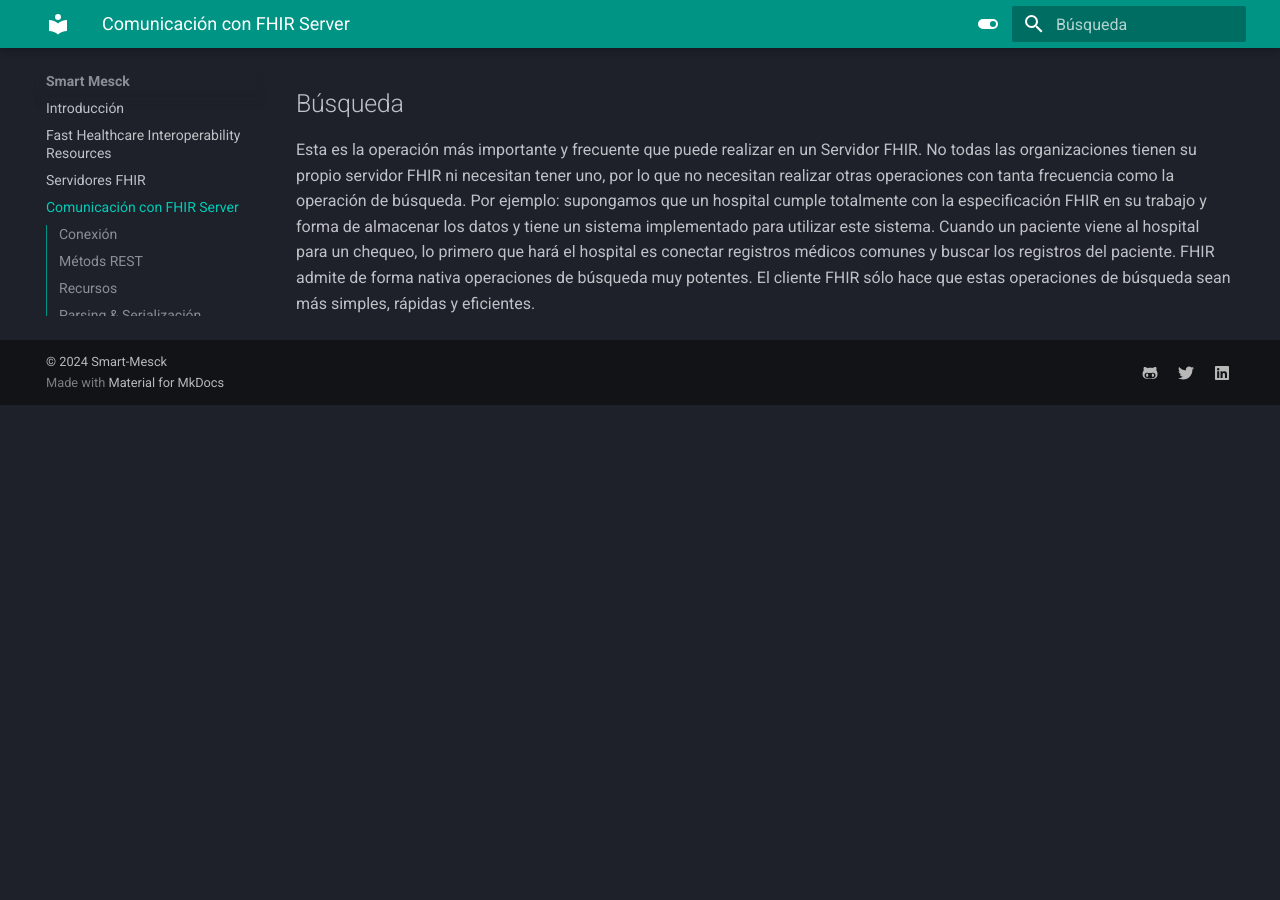
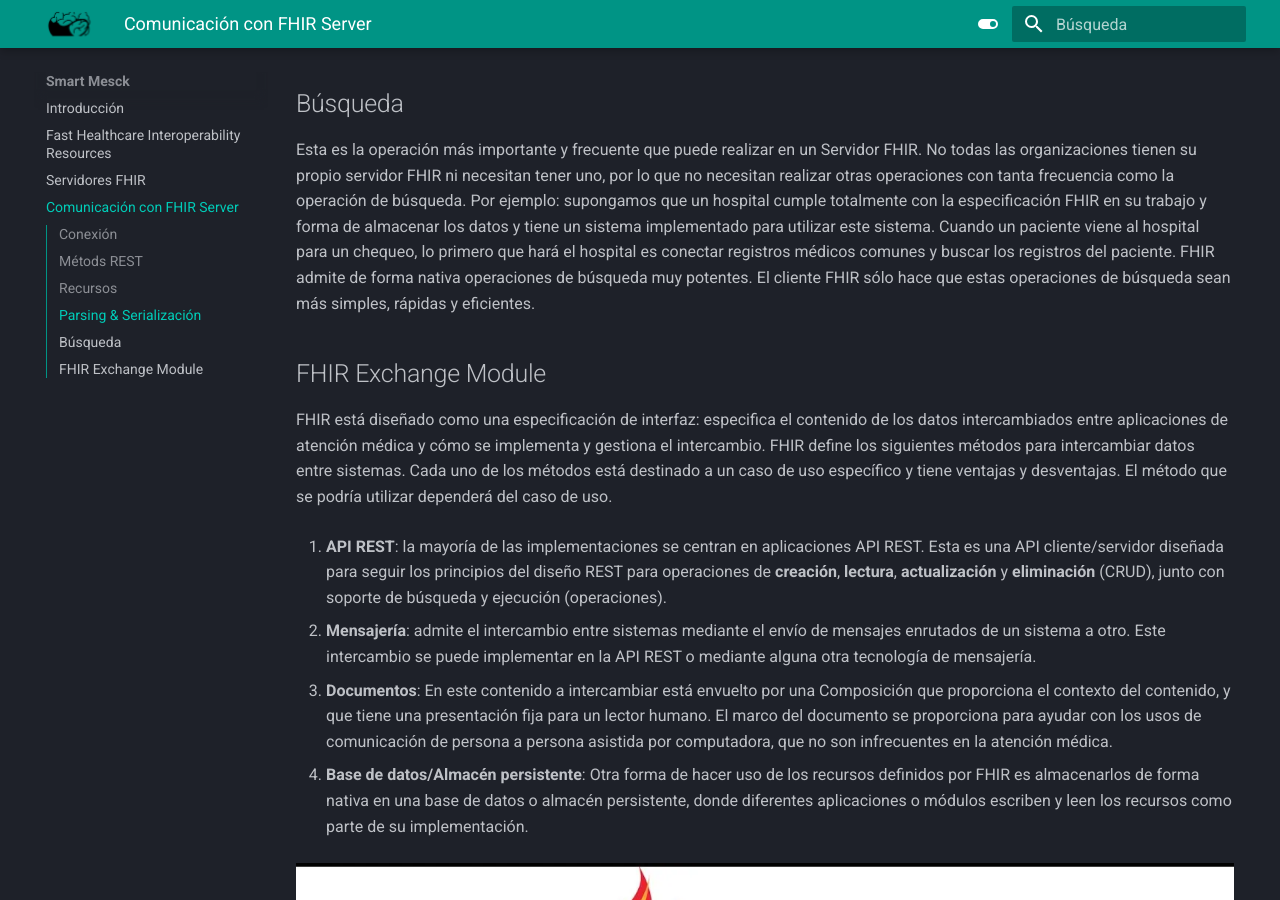
Before and after one commit to DarkNacho/Smart-Mesck, an MkDocs documentation site: the page built from docs/Smart-Mesck/fhirclient.md, in a window 1280 px wide and 900 px high, scrolled down 4324 px. Built offline with MkDocs 1.6.1 and Material for MkDocs 9.7.7, drawn with Linux system fonts in a browser that asks for light colours; before the commit the page ends 4729 px from its top, so only the background shows below that.

Commit message:
icon added

```diff
--- a/docs/Smart-Mesck/fhirclient.md
+++ b/docs/Smart-Mesck/fhirclient.md
@@ -38,3 +38,20 @@ El análisis es un proceso de conversión de una cadena válida en un objeto FHI
 ## Búsqueda
 
 Esta es la operación más importante y frecuente que puede realizar en un Servidor FHIR. No todas las organizaciones tienen su propio servidor FHIR ni necesitan tener uno, por lo que no necesitan realizar otras operaciones con tanta frecuencia como la operación de búsqueda. Por ejemplo: supongamos que un hospital cumple totalmente con la especificación FHIR en su trabajo y forma de almacenar los datos y tiene un sistema implementado para utilizar este sistema. Cuando un paciente viene al hospital para un chequeo, lo primero que hará el hospital es conectar registros médicos comunes y buscar los registros del paciente. FHIR admite de forma nativa operaciones de búsqueda muy potentes. El cliente FHIR sólo hace que estas operaciones de búsqueda sean más simples, rápidas y eficientes.
+
+
+
+
+## FHIR Exchange Module
+
+FHIR está diseñado como una especificación de interfaz: especifica el contenido de los datos intercambiados entre aplicaciones de atención médica y cómo se implementa y gestiona el intercambio. FHIR define los siguientes métodos para intercambiar datos entre sistemas. Cada uno de los métodos está destinado a un caso de uso específico y tiene ventajas y desventajas. El método que se podría utilizar dependerá del caso de uso.
+
+1. **API REST**: la mayoría de las implementaciones se centran en aplicaciones API REST. Esta es una API cliente/servidor diseñada para seguir los principios del diseño REST para operaciones de **creación**, **lectura**, **actualización** y **eliminación** (CRUD), junto con soporte de búsqueda y ejecución (operaciones).
+
+1. **Mensajería**: admite el intercambio entre sistemas mediante el envío de mensajes enrutados de un sistema a otro. Este intercambio se puede implementar en la API REST o mediante alguna otra tecnología de mensajería.
+
+1. **Documentos**: En este contenido a intercambiar está envuelto por una Composición que proporciona el contexto del contenido, y que tiene una presentación fija para un lector humano. El marco del documento se proporciona para ayudar con los usos de comunicación de persona a persona asistida por computadora, que no son infrecuentes en la atención médica.
+
+1. **Base de datos/Almacén persistente**: Otra forma de hacer uso de los recursos definidos por FHIR es almacenarlos de forma nativa en una base de datos o almacén persistente, donde diferentes aplicaciones o módulos escriben y leen los recursos como parte de su implementación.
+
+![FHIR APIR Request Example](./resources/FHIR_Request_Example.webp "FHIR Request Example")
--- a/mkdocs.yml
+++ b/mkdocs.yml
@@ -1,7 +1,9 @@
-site_name: Titulo
+site_name: Smart Mesck
 site_url:
 theme:
   name: material
+  logo: smart-mesck-logo.png
+  favicon: smart-mesck-logo.png
   nav:
 
   features:
```
Also changed, not shown: docs/smart-mesck-logo.png (added).
